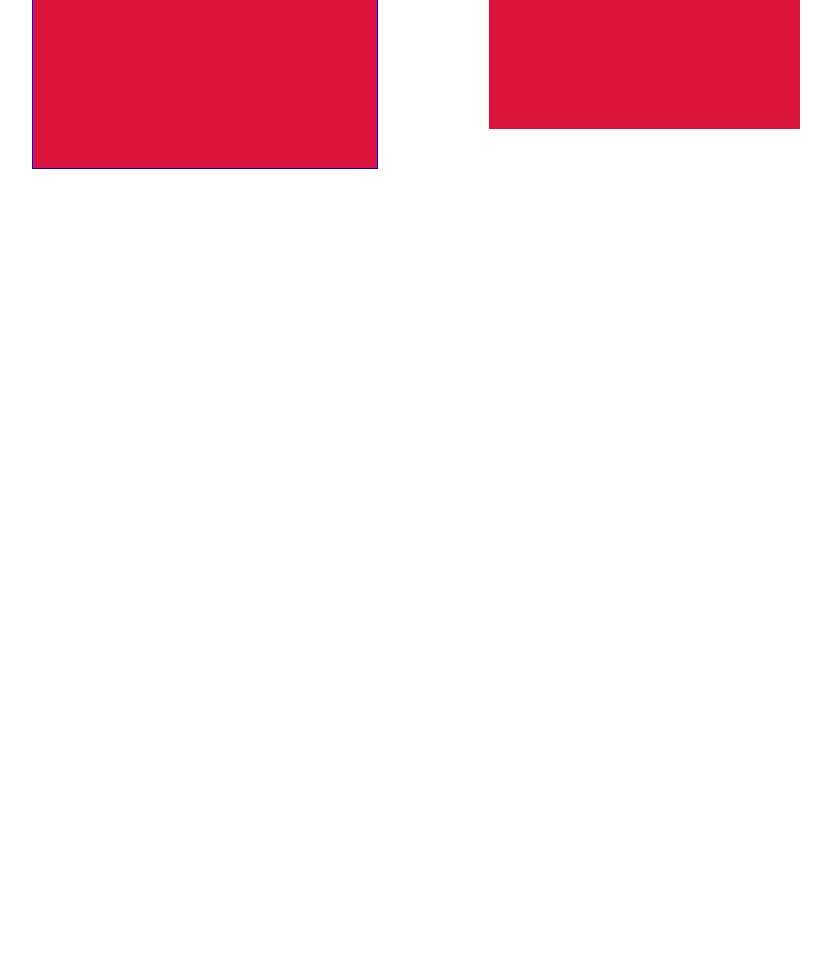
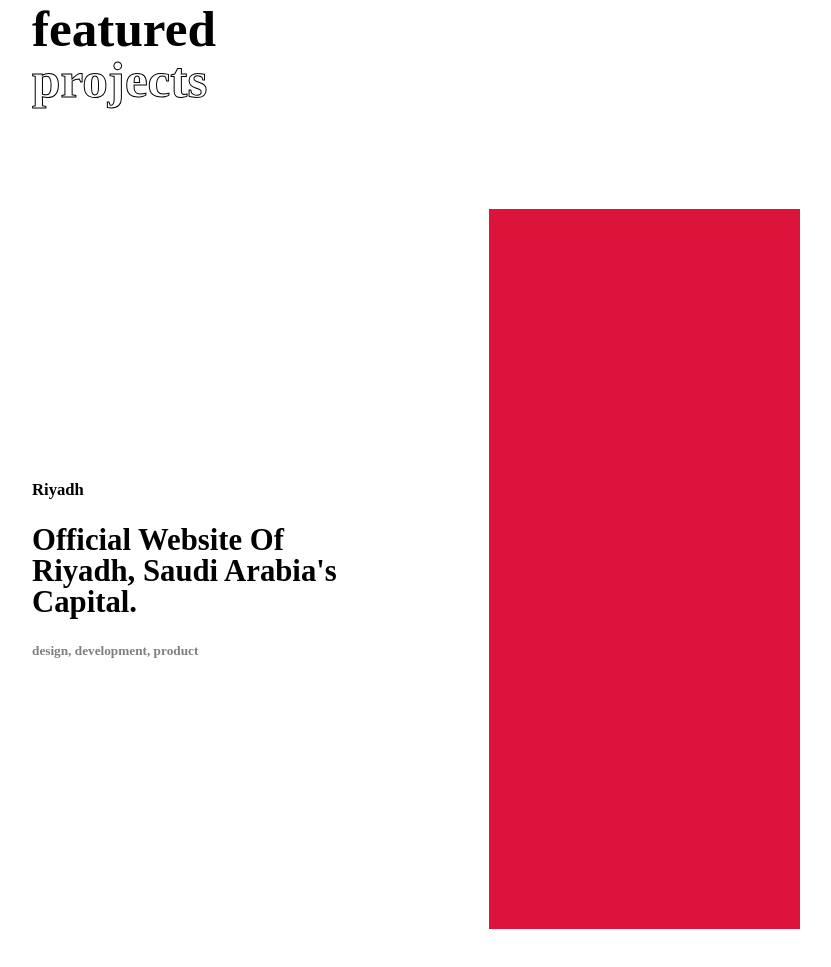
Before and after one commit to ig-animesh/minor-project-01, a plain HTML site: page index.html in a window 1280 px wide. Shown: the part 925-1892 px from the top of the page, without its empty margins (224-1055 px from the left). Before the commit the page ends 1222 px from the top, so only its background shows below. Drawn offline with nearby package versions, Linux system fonts and the light colour scheme.

Commit message:
made much progess in css

```diff
--- a/index.html
+++ b/index.html
@@ -11,7 +11,7 @@
 </head>
 <body>
     <div id="main">
-        <!-- <div id="home">
+        <div id="home">
             <div id="nav">
                     <img src="cuberto-logo.png" alt="">
                 <div id="right">
@@ -31,7 +31,7 @@
             <div id="home-last">
                 <p>Leading digital agency with solid design and development<br>expertise. We build readymade websites, mobile<br>applications, and elaborate online business services</p>
             </div>
-        </div> -->
+        </div>
         <div id="featured">
             <div class="fheading">
                 <h1>featured</h1>
@@ -39,10 +39,26 @@
             </div>
             <div id="featured-images">
                 <div id="fleft">
-                    <div class="fleftelem"></div>
-                    <div class="fleftelem"></div>
-                    <div class="fleftelem"></div>
-                    <div class="fleftelem"></div>
+                    <div class="fleftelem">
+                        <h3>Riyadh</h3>
+                        <h1>official website of riyadh, saudi arabia's capital.</h1>
+                        <h5>design, development, product</h5>
+                    </div>
+                    <div class="fleftelem">
+                        <h3>Riyadh</h3>
+                        <h1>official website of riyadh, saudi arabia's capital.</h1>
+                        <h5>design, development, product</h5>
+                    </div>
+                    <div class="fleftelem">
+                        <h3>Riyadh</h3>
+                        <h1>official website of riyadh, saudi arabia's capital.</h1>
+                        <h5>design, development, product</h5>
+                    </div>
+                    <div class="fleftelem">
+                        <h3>Riyadh</h3>
+                        <h1>official website of riyadh, saudi arabia's capital.</h1>
+                        <h5>design, development, product</h5>
+                    </div>
                 </div>
                 <div id="fright">
                     <div id="images"></div>
--- a/style.css
+++ b/style.css
@@ -92,11 +92,11 @@
 #featured {
     padding: 10vw 20vw;
 }
-#featured h1{
+.fheading h1{
     line-height: 1;
     font-size: 4vw;
 }
-#featured h1:nth-child(2){
+.fheading>h1:nth-child(2){
     color: transparent;
     -webkit-text-stroke: 1px #000;
 }
@@ -111,15 +111,29 @@
 #fleft{
     width: 45%;
     height: inherit;
-    border: 1px solid blue;
     overflow: auto;
 }
 
 
 .fleftelem{
+    display: flex;
+    flex-direction: column;
+    justify-content: center;
     width: 100%;
     height: inherit;
-    background-color: crimson;
+}
+ .fleftelem h1{
+    font-size: 2.4vw;
+    line-height: 1;
+    text-transform: capitalize;
+    margin: 2vw 0;
+}
+.fleftelem h3{
+    font-size: 1.3vw;
+}
+
+.fleftelem h5{
+    opacity: .5;
 }
 
 #fright{
```
